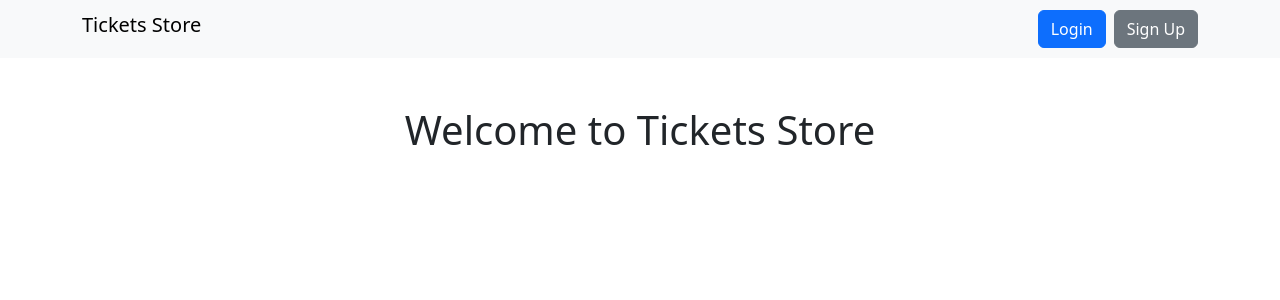
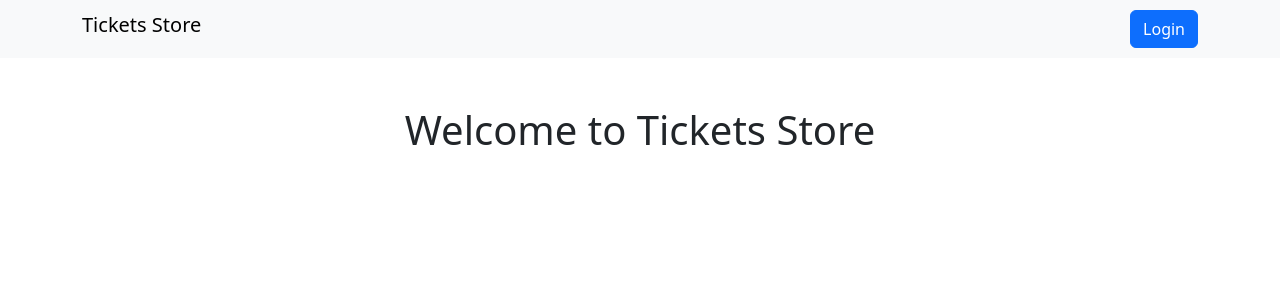
Before and after one commit to Kashoid23/microservices-tickets-store, a Next.js app in the folder client/: page / in a window 1280 px wide. Shown: the top 300 px of the page. Built offline with nearby package versions, Linux system fonts and the light colour scheme; no server answers.

Commit message:
Show Sign Up or Login link depending on currentPathname

```diff
--- a/client/app/src/components/Header.js
+++ b/client/app/src/components/Header.js
@@ -1,18 +1,23 @@
 'use client'
 
 import Link from 'next/link';
+import { usePathname } from 'next/navigation';
 
 import { useAuth } from '../context/auth';
 
 export default function Header() {
     const { currentUser } = useAuth();
+    const currentPathname = usePathname();
 
     return currentUser ? (
         <Link href="/auth/logout" className="btn btn-secondary">Logout</Link>
     ) : (
         <div>
-            <Link href="/auth/login" className="btn btn-primary">Login</Link>
-            <Link href="/auth/signup" className="btn btn-secondary ms-2">Sign Up</Link>
+            {currentPathname === "/auth/login" ? (
+                <Link href="/auth/signup" className="btn btn-primary">Sign Up</Link>
+            ) : (
+                <Link href="/auth/login" className="btn btn-primary">Login</Link>
+            )}
         </div>
     )
 };
```
